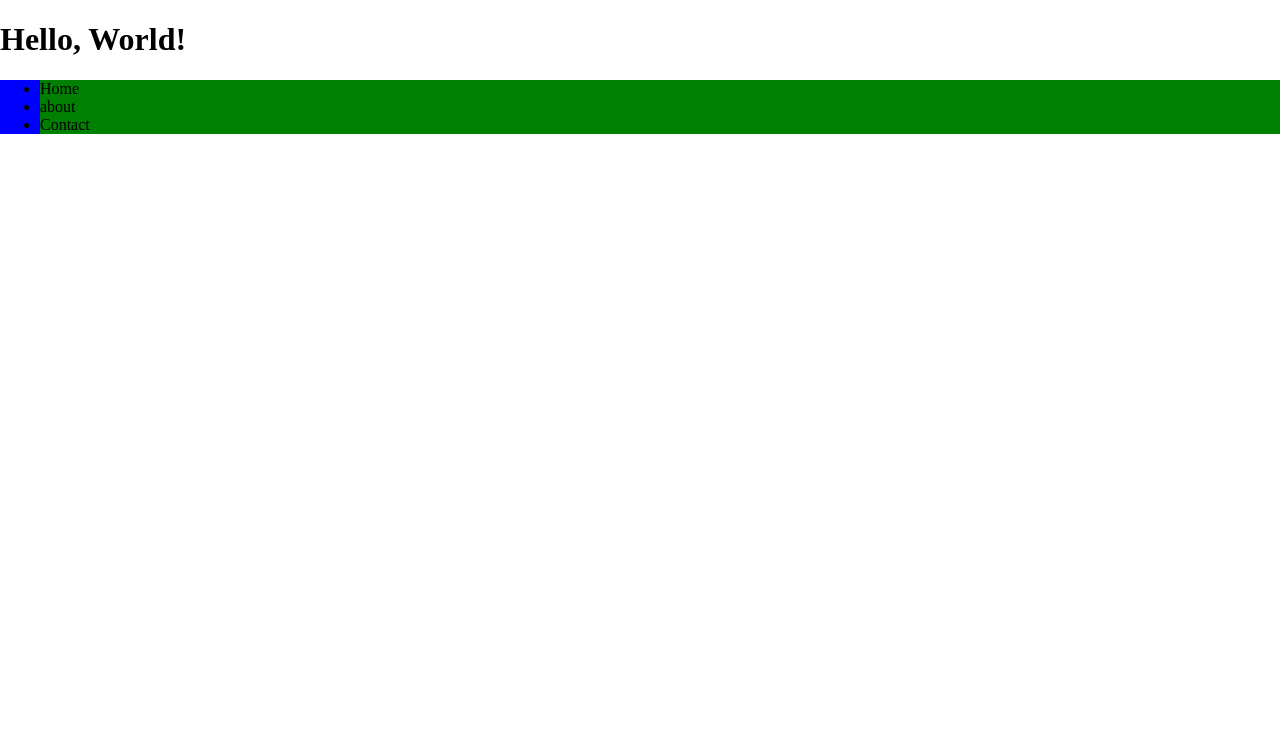
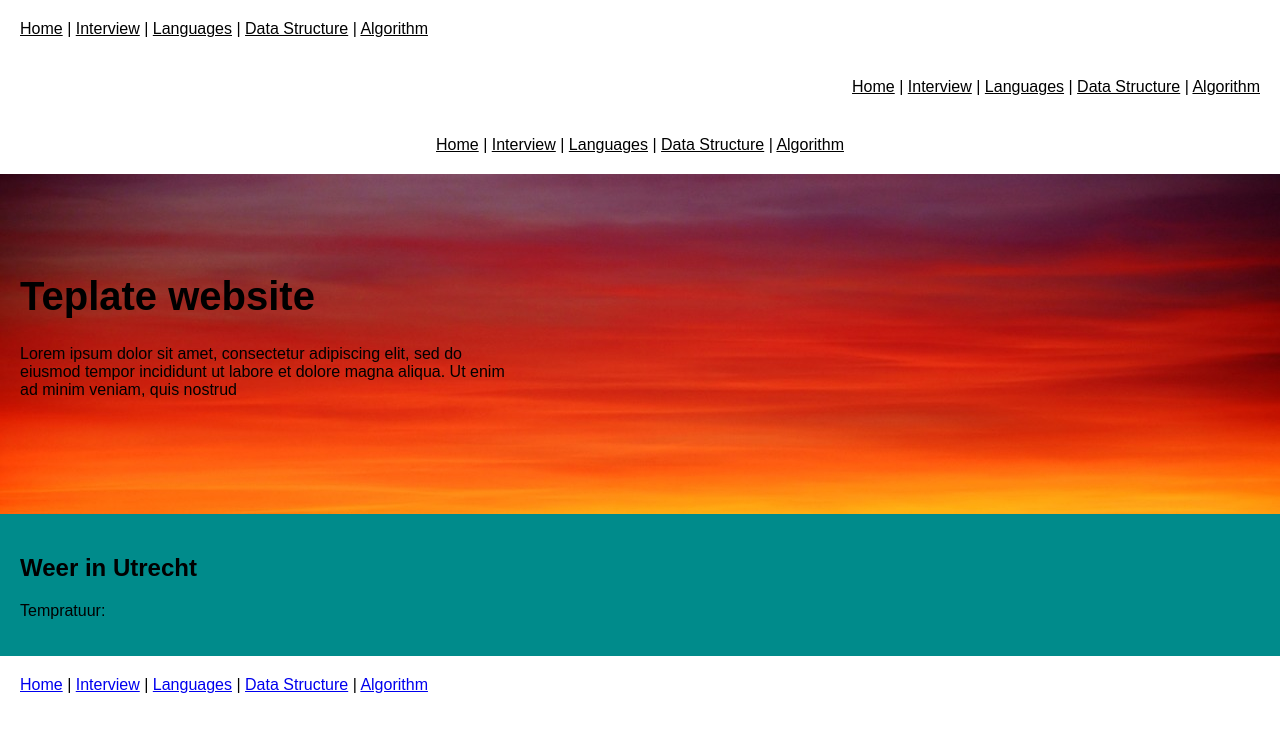
Before and after one commit to timmit147/template, a plain HTML site: page index.html in a window 1280 px wide. Drawn offline with Linux system fonts and the light colour scheme; files that its build step writes are made by us from their sources; no server answers.

Commit message:
api fetch client side

```diff
--- a/css/footer-image.css
+++ /dev/null
@@ -1,9 +0,0 @@
-#footer{
-    background-color: blue;
-    margin: 0px;
-    padding: 0px;
-}
-
-#footer li{
-    background-color: green;
-}
--- a/css/footer.css
+++ b/css/footer.css
@@ -1,9 +1,3 @@
 #footer{
-    background-color: blue;
-    margin: 0px;
-    padding: 0px;
+    padding: 20px;
 }
-
-#footer li{
-    background-color: green;
-}
--- a/css/header.css
+++ b/css/header.css
@@ -1,3 +1,28 @@
-body{
-    background-color: red;
+#header{
+    padding: 20px;
+    position: relative;
+    height: 300px;
+    display: flex;
+    flex-direction: column;
+    justify-content: center;
+    gap: 10px;
 }
+
+#header h1{
+    font-size: 40px;
+    margin: 0px;
+}
+
+#header img {
+    position: absolute;
+    height: 100%;
+    width: 100%;
+    left: 0;
+    top: 0;
+    z-index: -1;
+    object-fit: cover;
+}
+
+#header p {
+    max-width: 500px;
+}
--- a/css/main.css
+++ b/css/main.css
@@ -1,3 +1,4 @@
 body{
     margin: 0px;
+    font-family: sans-serif;
 }
--- /dev/null
+++ b/css/menu-2.css
@@ -0,0 +1,11 @@
+#menu-2 {
+    padding: 20px;
+}
+
+#menu-2 a{
+    color: black;
+}
+
+#menu-2 nav {
+    text-align: right;
+}
--- /dev/null
+++ b/css/menu-3.css
@@ -0,0 +1,11 @@
+#menu-3 {
+    padding: 20px;
+}
+
+#menu-3 a{
+    color: black;
+}
+
+#menu-3 nav {
+    text-align: center;
+}
--- /dev/null
+++ b/css/menu.css
@@ -0,0 +1,7 @@
+#menu{
+    padding: 20px;
+}
+
+#menu a{
+    color: black;
+}
--- /dev/null
+++ b/css/weather.css
@@ -0,0 +1,4 @@
+#weather{
+    padding: 20px;
+    background-color: darkcyan;
+}
--- a/index.html
+++ b/index.html
@@ -4,24 +4,78 @@
 <head>
     <meta charset="UTF-8">
     <meta name="viewport" content="width=device-width, initial-scale=1.0">
-    <link rel="stylesheet" href="main/main.css">
-    <link rel="stylesheet" href="blocks/footer/footer.css">
-    <script src="main/main.js"></script>
+    <link rel="stylesheet" href="css/main.css">
+    <link rel="stylesheet" href="css/footer.css">
+    <link rel="stylesheet" href="css/header.css">
+    <link rel="stylesheet" href="css/menu.css">
+    <link rel="stylesheet" href="css/menu-2.css">
+    <link rel="stylesheet" href="css/menu-3.css">
+    <link rel="stylesheet" href="css/weather.css">
+
+
+
     <title>My Basic HTML Page</title>
 </head>
 
 <body>
-    <h1>Hello, World!</h1>
+
+    <header id="menu">
+        <nav>
+            <a href="#">Home</a> |
+            <a href="#">Interview</a> |
+            <a href="#">Languages</a> |
+            <a href="#">Data Structure</a> |
+            <a href="#">Algorithm</a>
+        </nav>
+    </header>
+
+    <header id="menu-2">
+        <nav>
+            <a href="#">Home</a> |
+            <a href="#">Interview</a> |
+            <a href="#">Languages</a> |
+            <a href="#">Data Structure</a> |
+            <a href="#">Algorithm</a>
+        </nav>
+    </header>
+
+    <header id="menu-3">
+        <nav>
+            <a href="#">Home</a> |
+            <a href="#">Interview</a> |
+            <a href="#">Languages</a> |
+            <a href="#">Data Structure</a> |
+            <a href="#">Algorithm</a>
+        </nav>
+    </header>
+
+
+    <section id="header">
+        <h1>Teplate website</h1>
+        <p>Lorem ipsum dolor sit amet, consectetur adipiscing elit, sed do eiusmod tempor incididunt ut labore et dolore magna aliqua. Ut enim ad minim veniam, quis nostrud </p>
+        <img src="images/header-background.jpg" alt="Header background">
+    </section>
+
+    <section id="weather">
+        <h1>Weer in Utrecht</h1>
+        <p>Tempratuur:</p>
+    </section>
+
 
     <footer id="footer">
-        <ul>
-            <li>Home</li>
-            <li>about</li>
-            <li>Contact</li>
-        </ul>
+        <nav>
+            <a href="#">Home</a> |
+            <a href="#">Interview</a> |
+            <a href="#">Languages</a> |
+            <a href="#">Data Structure</a> |
+            <a href="#">Algorithm</a>
+        </nav>
     </footer>
 
 
 </body>
+<script src="js/main.js"></script>
+<script src="js/weather.js"></script>
+
 
 </html>
--- /dev/null
+++ b/js/weather.js
@@ -0,0 +1,8 @@
+fetch('https://api.open-meteo.com/v1/forecast?latitude=52.09&longitude=5.12&current=temperature_2m')
+  .then(response => response.json())
+  .then(data => {
+    document.querySelector('#weather p').textContent = "Temperatuur "+ data.current.temperature_2m;
+  })
+  .catch(error => {
+    console.error('Error fetching weather data:', error);
+  });
```
Also changed, not shown: about.html (deleted, +0 -14 lines), contact.html (deleted, +0 -14 lines), images/header-background.jpg (added), js/footer-image.js (deleted), js/footer.js (deleted), js/header.js (deleted).
